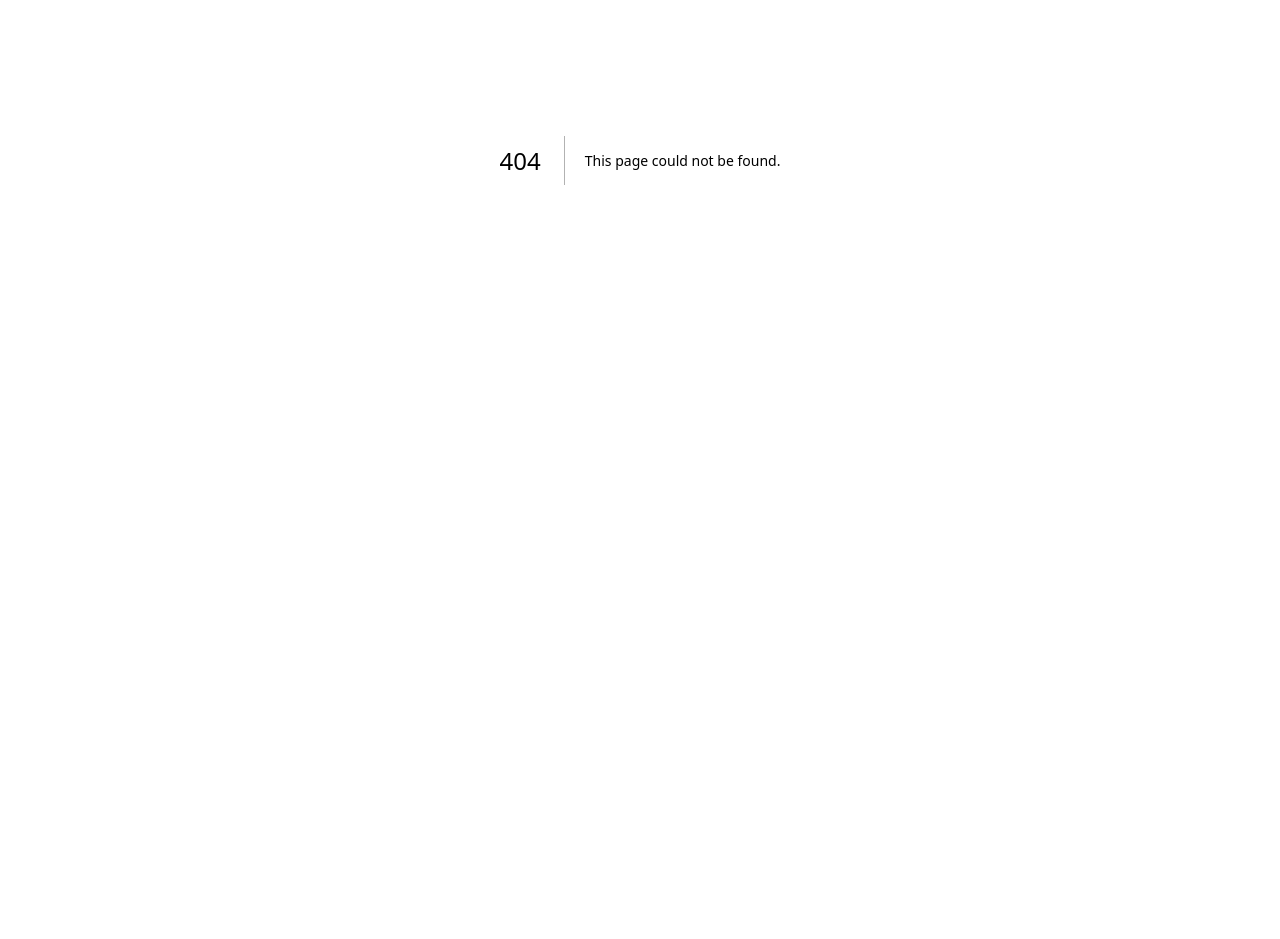
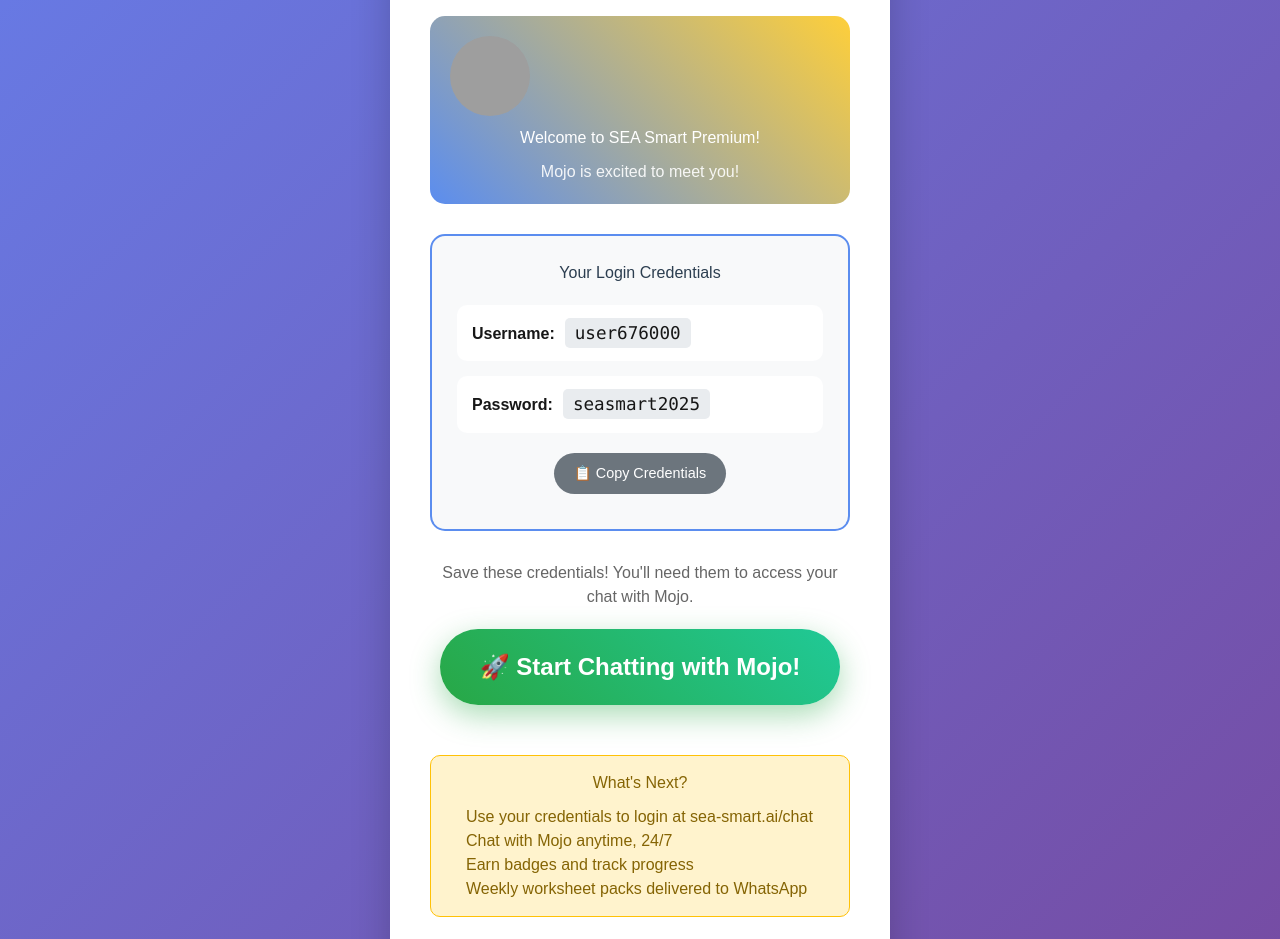
Before and after one commit to MelissaPascal/sea-smart-final, a Next.js app: page /payment-success in a window 1280 px wide. Before the commit this address had no page. Shown: the part 240-1179 px from the top of the page. Before the commit the page ends 800 px from the top, so only its background shows below. Built offline with nearby package versions, Linux system fonts and the light colour scheme; grey boxes are pictures that could not be loaded.

Commit message:
Create page.tsx

```diff
--- /dev/null
+++ b/app/payment-success/page.tsx
@@ -0,0 +1,243 @@
+'use client';
+
+import React, { useState, useEffect } from 'react';
+
+export default function PaymentSuccess() {
+  const [credentials, setCredentials] = useState({ username: '', password: '' });
+  const [isLoading, setIsLoading] = useState(true);
+  const [email, setEmail] = useState('customer');
+
+  useEffect(() => {
+    // Get email from URL parameters using vanilla JavaScript
+    const urlParams = new URLSearchParams(window.location.search);
+    const emailParam = urlParams.get('email') || 'customer';
+    setEmail(emailParam);
+
+    // Generate unique credentials
+    const timestamp = Date.now().toString().slice(-6);
+    const username = `user${timestamp}`;
+    const password = 'seasmart2025';
+
+    setCredentials({ username, password });
+
+    // Store credentials (in a real app, this would be a database call)
+    const userData = {
+      username,
+      password,
+      email: emailParam,
+      createdAt: new Date().toISOString(),
+      plan: 'premium'
+    };
+
+    // For now, store in localStorage for demo (replace with actual database)
+    if (typeof window !== 'undefined') {
+      localStorage.setItem(`user_${username}`, JSON.stringify(userData));
+    }
+
+    setIsLoading(false);
+  }, []);
+
+  const handleGoToChat = () => {
+    window.location.href = '/chat';
+  };
+
+  const handleCopyCredentials = () => {
+    const text = `Username: ${credentials.username}\nPassword: ${credentials.password}`;
+    navigator.clipboard.writeText(text);
+    alert('Credentials copied to clipboard!');
+  };
+
+  if (isLoading) {
+    return (
+      <div style={{
+        display: 'flex',
+        justifyContent: 'center',
+        alignItems: 'center',
+        height: '100vh',
+        background: 'linear-gradient(135deg, #667eea, #764ba2)',
+        color: 'white'
+      }}>
+        <div style={{ textAlign: 'center' }}>
+          <div style={{ fontSize: '3rem', marginBottom: '20px' }}>🎉</div>
+          <h2>Processing your payment...</h2>
+        </div>
+      </div>
+    );
+  }
+
+  return (
+    <div style={{
+      minHeight: '100vh',
+      background: 'linear-gradient(135deg, #667eea, #764ba2)',
+      display: 'flex',
+      alignItems: 'center',
+      justifyContent: 'center',
+      fontFamily: 'Arial, sans-serif',
+      padding: '20px'
+    }}>
+      <div style={{
+        background: 'white',
+        borderRadius: '20px',
+        padding: '40px',
+        maxWidth: '500px',
+        width: '100%',
+        textAlign: 'center',
+        boxShadow: '0 20px 40px rgba(0,0,0,0.2)'
+      }}>
+        <div style={{ fontSize: '4rem', marginBottom: '20px' }}>🎉</div>
+
+        <h1 style={{
+          color: '#2c3e50',
+          marginBottom: '20px',
+          fontSize: '2.5rem'
+        }}>
+          Payment Successful!
+        </h1>
+
+        <div style={{
+          background: 'linear-gradient(45deg, #5B8DEF, #FECF3A)',
+          color: 'white',
+          padding: '20px',
+          borderRadius: '15px',
+          marginBottom: '30px'
+        }}>
+          <img
+            src="https://i.imgur.com/Xdt38x1.png"
+            alt="Mojo"
+            style={{
+              width: '80px',
+              height: '80px',
+              borderRadius: '50%',
+              marginBottom: '10px'
+            }}
+          />
+          <h2 style={{ margin: '10px 0' }}>Welcome to SEA Smart Premium!</h2>
+          <p style={{ margin: 0, opacity: 0.9 }}>Mojo is excited to meet you!</p>
+        </div>
+
+        <div style={{
+          background: '#f8f9fa',
+          padding: '25px',
+          borderRadius: '15px',
+          marginBottom: '30px',
+          border: '2px solid #5B8DEF'
+        }}>
+          <h3 style={{ color: '#2c3e50', marginBottom: '20px' }}>Your Login Credentials</h3>
+
+          <div style={{
+            background: 'white',
+            padding: '15px',
+            borderRadius: '10px',
+            marginBottom: '15px',
+            textAlign: 'left'
+          }}>
+            <strong>Username:</strong>
+            <code style={{
+              background: '#e9ecef',
+              padding: '5px 10px',
+              borderRadius: '5px',
+              marginLeft: '10px',
+              fontSize: '1.1rem'
+            }}>
+              {credentials.username}
+            </code>
+          </div>
+
+          <div style={{
+            background: 'white',
+            padding: '15px',
+            borderRadius: '10px',
+            marginBottom: '20px',
+            textAlign: 'left'
+          }}>
+            <strong>Password:</strong>
+            <code style={{
+              background: '#e9ecef',
+              padding: '5px 10px',
+              borderRadius: '5px',
+              marginLeft: '10px',
+              fontSize: '1.1rem'
+            }}>
+              {credentials.password}
+            </code>
+          </div>
+
+          <button
+            onClick={handleCopyCredentials}
+            style={{
+              background: '#6c757d',
+              color: 'white',
+              border: 'none',
+              padding: '10px 20px',
+              borderRadius: '25px',
+              cursor: 'pointer',
+              fontSize: '0.9rem',
+              marginBottom: '10px'
+            }}
+          >
+            📋 Copy Credentials
+          </button>
+        </div>
+
+        <div style={{ marginBottom: '30px' }}>
+          <p style={{ color: '#666', marginBottom: '20px' }}>
+            Save these credentials! You'll need them to access your chat with Mojo.
+          </p>
+
+          <button
+            onClick={handleGoToChat}
+            style={{
+              background: 'linear-gradient(45deg, #28a745, #20c997)',
+              color: 'white',
+              border: 'none',
+              padding: '20px 40px',
+              fontSize: '1.5rem',
+              fontWeight: 'bold',
+              borderRadius: '50px',
+              cursor: 'pointer',
+              boxShadow: '0 10px 30px rgba(40,167,69,0.4)',
+              transition: 'all 0.3s ease',
+              marginBottom: '20px'
+            }}
+            onMouseOver={(e) => {
+              e.currentTarget.style.transform = 'translateY(-3px)';
+            }}
+            onMouseOut={(e) => {
+              e.currentTarget.style.transform = 'translateY(0)';
+            }}
+          >
+            🚀 Start Chatting with Mojo!
+          </button>
+        </div>
+
+        <div style={{
+          background: '#fff3cd',
+          padding: '15px',
+          borderRadius: '10px',
+          border: '1px solid #ffc107'
+        }}>
+          <h4 style={{ color: '#856404', margin: '0 0 10px 0' }}>What's Next?</h4>
+          <ul style={{
+            textAlign: 'left',
+            color: '#856404',
+            margin: 0,
+            paddingLeft: '20px'
+          }}>
+            <li>Use your credentials to login at sea-smart.ai/chat</li>
+            <li>Chat with Mojo anytime, 24/7</li>
+            <li>Earn badges and track progress</li>
+            <li>Weekly worksheet packs delivered to WhatsApp</li>
+          </ul>
+        </div>
+
+        <p style={{
+          color: '#999',
+          fontSize: '0.9rem',
+          marginTop: '20px'
+        }}>
+          Need help? WhatsApp us at +1 868 310 1226
+        </p>
+      </div>
+    </div>
+  );
+}
```
